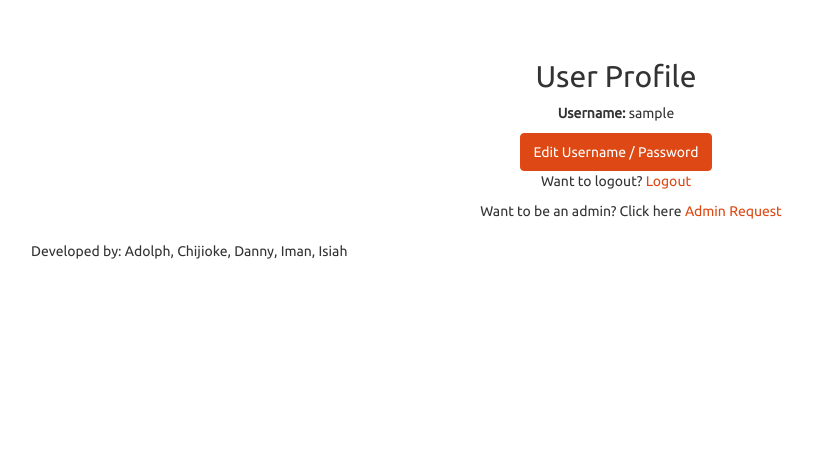
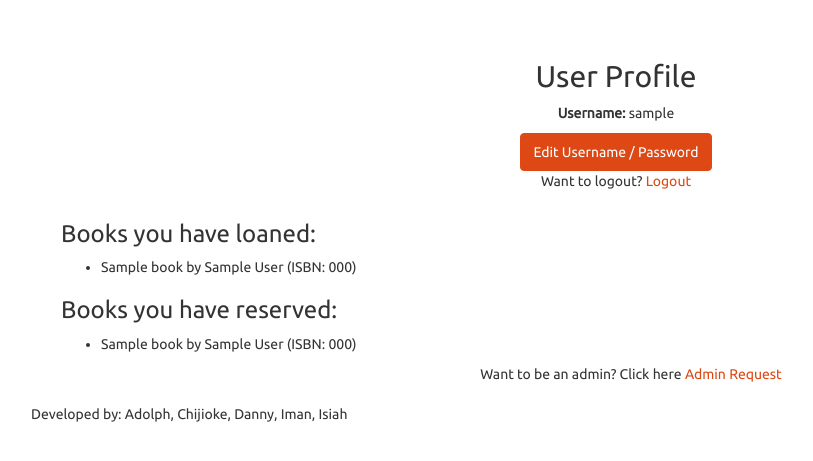
Before and after one commit to chijiokeumezinwa/Library-Database-Project, a Flask app: template templates/profile.html in a window 1280 px wide. Shown: the part 52-513 px from the top of the page, without its empty margins (39-852 px from the left). Run offline with Flask 3, Linux system fonts and the light colour scheme; the template is opened without the code that fills it: most values are stand-ins (such as "Sample title", 1, 10 or a date in 2020); some libraries are stand-ins or nearby versions.

```diff
--- a/app.py
+++ b/app.py
@@ -52,13 +52,18 @@ def create_app():
 
     @app.route('/')
     def home():
-        from models import user
+        from models import user, Book
         current_user = None
 
         if 'current_user' in session:
             current_user = user.query.filter_by(username=session['current_user']).first()
 
-        return render_template('index.html', current_user=current_user)
+        # Fetch all books in the library system
+        all_books = Book.query.all()
+
+        # Optionally filter books based on the number of copies available
+        available_books = [book for book in all_books if book.copies_available > 0]
+        return render_template('index.html', current_user=current_user, available_books=available_books)
 
     @app.route('/about')
     def about():
@@ -224,7 +229,7 @@ def create_app():
 
     @app.route('/profile')
     def profile():
-        from models import user
+        from models import user, Loan, Reservation, Book
         if 'current_user' not in session:
             flash("You need to be logged in to view your profile.")
             return redirect(url_for('login'))
@@ -235,8 +240,19 @@ def create_app():
         if not current_user:
             flash("User not found.")
             return redirect(url_for('login'))
+        # Get all books that the current user has loaned
+        loaned_books = Loan.query.filter_by(user_id=current_user.user_id).all()
 
-        return render_template('profile.html', username=current_user.username)
+        # Get all books that the current user has reserved
+        reserved_books = Reservation.query.filter_by(user_id=current_user.user_id, status='Pending').all()
+
+        # Get the book details for each loan and reservation
+        loaned_books_details = [Book.query.get(loan.book_id) for loan in loaned_books]
+        reserved_books_details = [Book.query.get(reservation.book_id) for reservation in reserved_books]
+
+
+        return render_template('profile.html', username=current_user.username, loaned_books=loaned_books_details,
+                               reserved_books=reserved_books_details)
 
     @app.route('/edit_profile', methods=['GET', 'POST'])
     def edit_profile():
--- a/templates/profile.html
+++ b/templates/profile.html
@@ -33,6 +33,24 @@
             </p>
         </div>
         <div class="container">
+            <h3>Books you have loaned:</h3>
+            <ul>
+                {% for book in loaned_books %}
+                    <li>{{ book.title }} by {{ book.author }} (ISBN: {{ book.isbn }})</li>
+                {% else %}
+                    <li>No books loaned yet.</li>
+                {% endfor %}
+            </ul>
+            <h3>Books you have reserved:</h3>
+            <ul>
+                {% for book in reserved_books %}
+                    <li>{{ book.title }} by {{ book.author }} (ISBN: {{ book.isbn }})</li>
+                {% else %}
+                    <li>No books reserved yet.</li>
+                {% endfor %}
+            </ul>
+        </div>
+        <div class="container">
             <p class="text-center mt-4">
                 Want to be an admin? Click here <a href="{{ url_for('request_admin_request')}}">Admin Request</a>
             </p>
```
Also changed, not shown: templates/index.html (+10 -1 lines).
